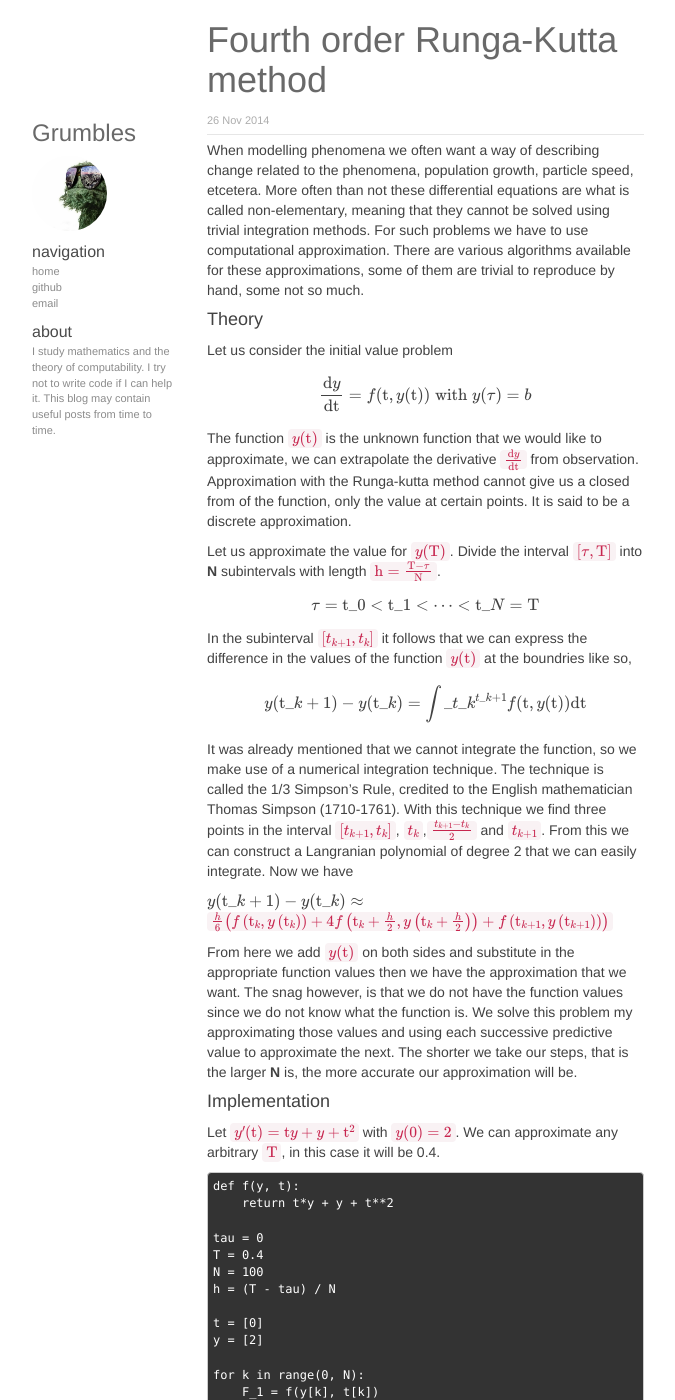
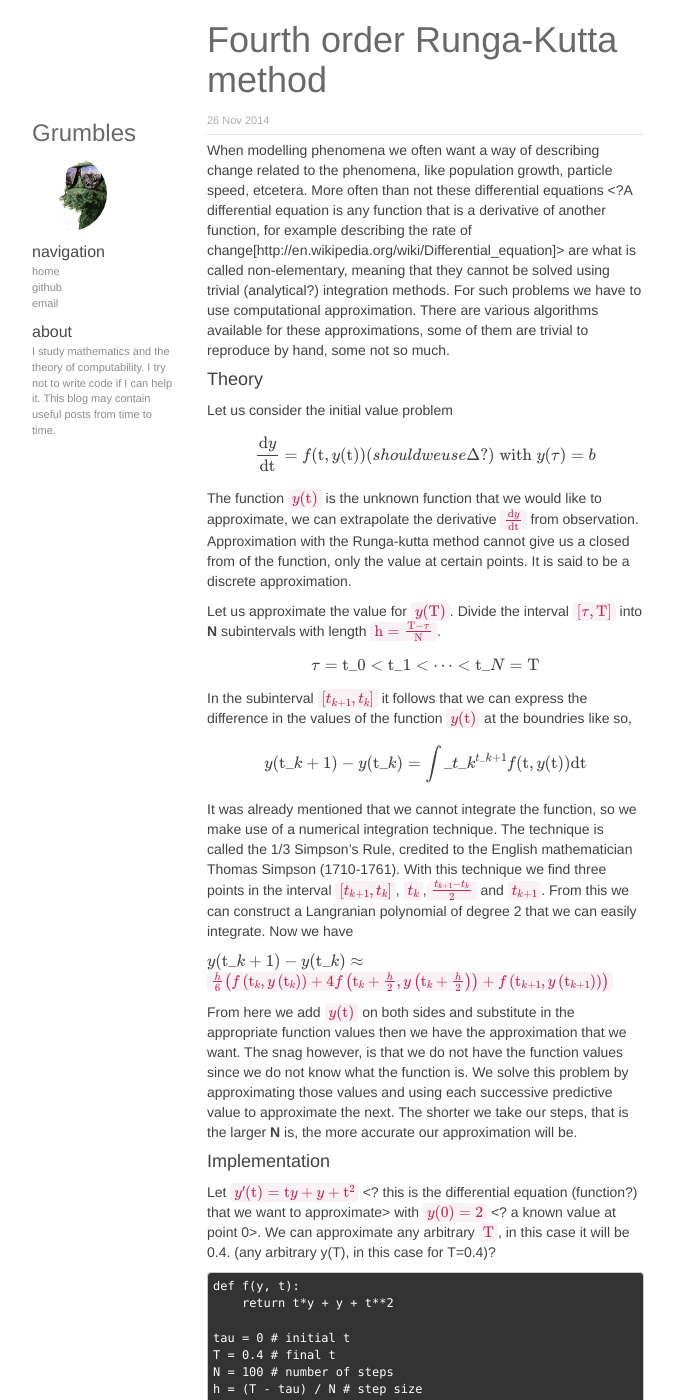
Before and after one commit to koo5/Gremble09.github.io, a Jekyll site: the page built from _posts/2014-11-26-Fourth-Order-runga-kutta-method.md, in a window 1280 px wide and 1400 px high. Shown: the whole window, without its empty margins (273-948 px from the left). Built offline with Jekyll 4.4.1, drawn with Linux system fonts in a browser that asks for light colours; Markdown is read by kramdown in place of the engine named in the settings; formulas are drawn with MathJax 3; comment, search, counter and statistics services are not loaded; some of the changed text lies outside the part shown.

Commit message:
added notes

````diff
--- a/_posts/2014-11-26-Fourth-Order-runga-kutta-method.md
+++ b/_posts/2014-11-26-Fourth-Order-runga-kutta-method.md
@@ -6,8 +6,8 @@ permalink: fourth-order-runga-kutta
 tags: [python, runga-kutta, initial value problems]
 ---
 
-When modelling phenomena we often want a way of describing change related to the phenomena, population growth, particle speed, etcetera.
-More often than not these differential equations are what is called non-elementary, meaning that they cannot be solved using trivial integration methods.
+When modelling phenomena we often want a way of describing change related to the phenomena, like population growth, particle speed, etcetera.
+More often than not these differential equations <?A differential equation is any function that is a derivative of another function, for example describing the rate of change[http://en.wikipedia.org/wiki/Differential_equation]> are what is called non-elementary, meaning that they cannot be solved using trivial (analytical?) integration methods.
 For such problems we have to use computational approximation.
 There are various algorithms available for these approximations, some of them are trivial to reproduce by hand, some not so much.
 
@@ -16,7 +16,7 @@ There are various algorithms available for these approximations, some of them ar
 Let us consider the initial value problem
 
 $$
-\frac{\text{d}y}{\text{dt}} = f(\text{t}, y(\text{t}))
+\frac{\text{d}y}{\text{dt}} = f(\text{t}, y(\text{t})) (should we use \Delta?)
 \; \text{with} \; y(\tau) = b
 $$
 
@@ -55,33 +55,38 @@ $$
 
 From here we add `\(y(\text{t})\)` on both sides and substitute in the appropriate function values then we have the approximation that we want.
 The snag however, is that we do not have the function values since we do not know what the function is.
-We solve this problem my approximating those values and using each successive predictive value to approximate the next.
+We solve this problem by approximating those values and using each successive predictive value to approximate the next.
 The shorter we take our steps, that is the larger **N** is, the more accurate our approximation will be.
 
 ####Implementation
 
-Let `\(y'(\text{t}) = \text{t}y + y + \text{t}^2\)` with `\(y(0) = 2\)`.
+Let `\(y'(\text{t}) = \text{t}y + y + \text{t}^2\)` <? this is the differential equation (function?) that we want to approximate> with `\(y(0) = 2\)` <? a known value at point 0>.
 We can approximate any arbitrary `\(\text{T}\)`, in this case it will be 0.4.
+(any arbitrary y(T), in this case for T=0.4)?
 
 
 ```Python
 def f(y, t):
     return t*y + y + t**2
 
-tau = 0
-T = 0.4
-N = 100
-h = (T - tau) / N
+tau = 0 # initial t
+T = 0.4 # final t
+N = 100 # number of steps
+h = (T - tau) / N # step size
 
-t = [0]
-y = [2]
+t = [0] # t in each step
+y = [2] # results
 
 for k in range(0, N):
-    F_1 = f(y[k], t[k])
+    F_1 = f(y[k], t[k]) <?call our mysterious function with the first (or current) result and current t>
     F_2 = f((y[k] + h/2*F_1), (t[k] + h/2))
     F_3 = f((y[k] + h/2*F_2), (t[k] + h/2))
     F_4 = f((y[k] + h*F_3), (t[k] + h))
+
     y.append(y[k] + h/6*(F_1 + 2*F_2 + 2*F_3 + F_4))
+    <? in other words, the result consists of 6 parts, one part F_1,
+    two parts each F_2 and F_3 and one part F_4, all scaled by the step size>
+
     t.append(t[k] + h)
 
 print(y[N])
````
